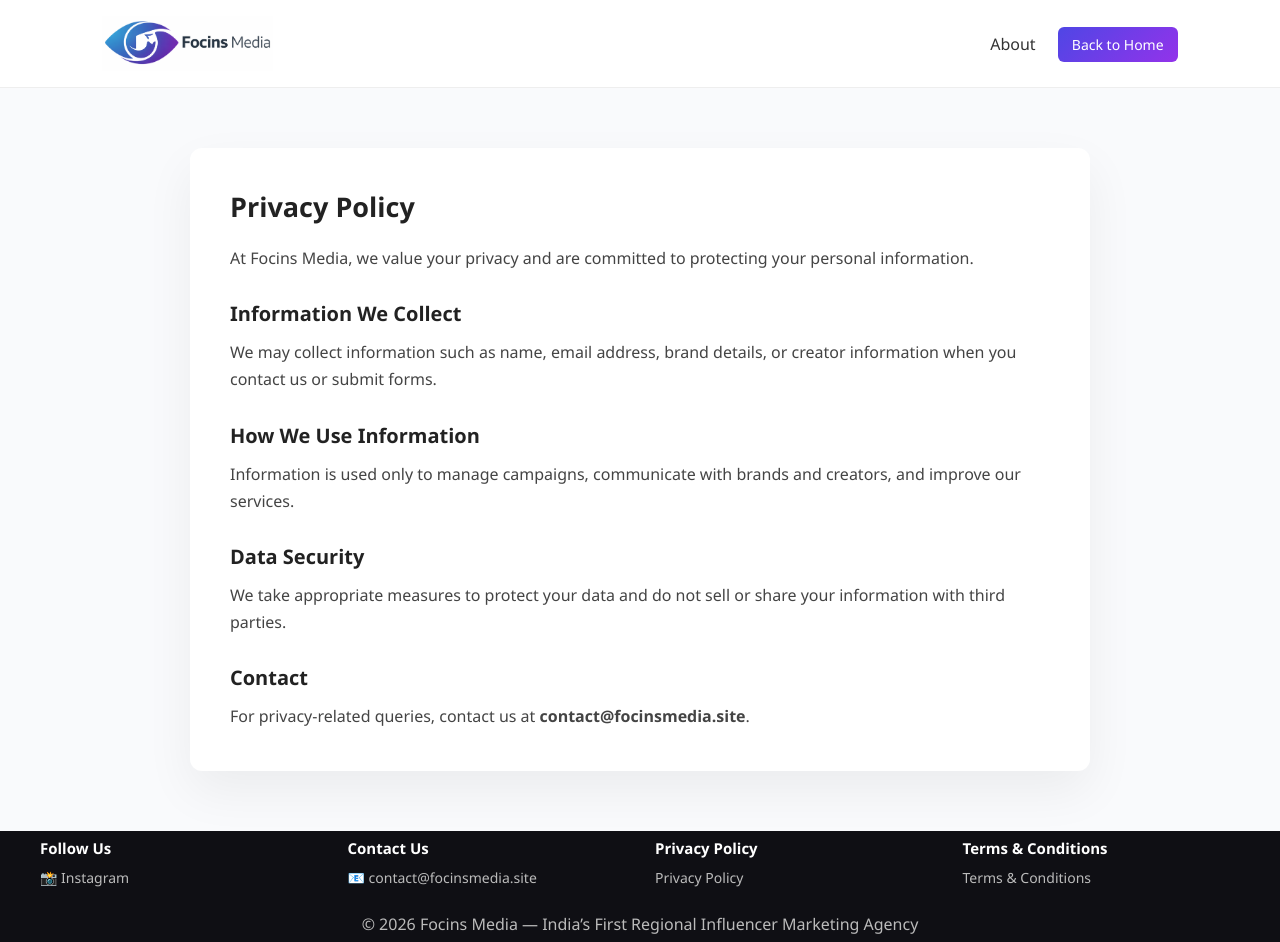
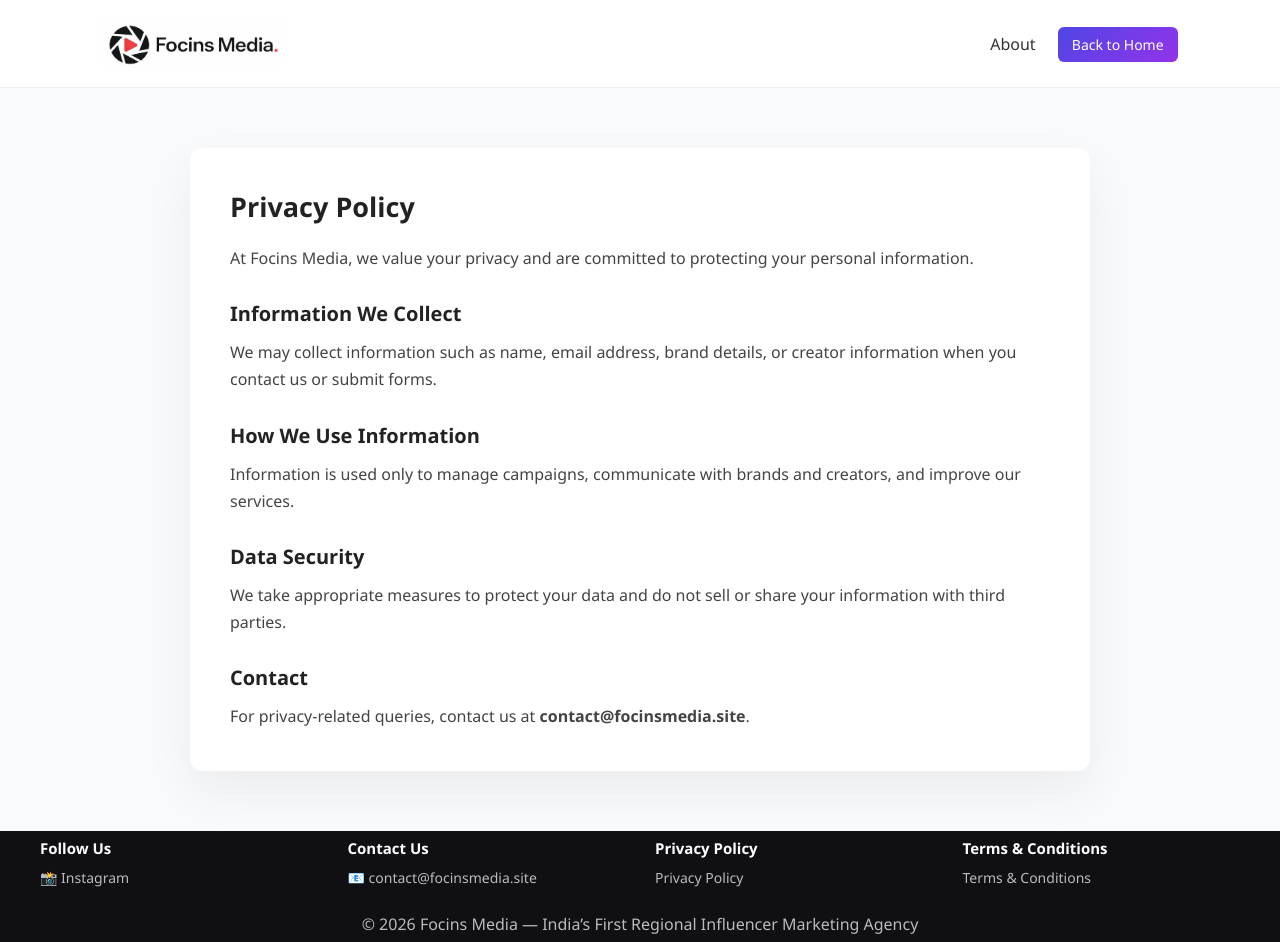
Before and after one commit to Abhisharma85/Focinsmedia, a plain HTML site: page privacy.html in a window 1280 px wide. Drawn offline with Linux system fonts and the light colour scheme.

Commit message:
Update privacy.html

```diff
--- a/privacy.html
+++ b/privacy.html
@@ -190,7 +190,7 @@ footer {
 <body>
 
 <header>
-  <img src="logo.png" alt="Focins Media Logo">
+  <img src="logo1.jpeg" alt="Focins Media Logo">
   <nav>
     <a href="index.html#about">About</a>
     <a href="index.html" class="btn">Back to Home</a>
```
